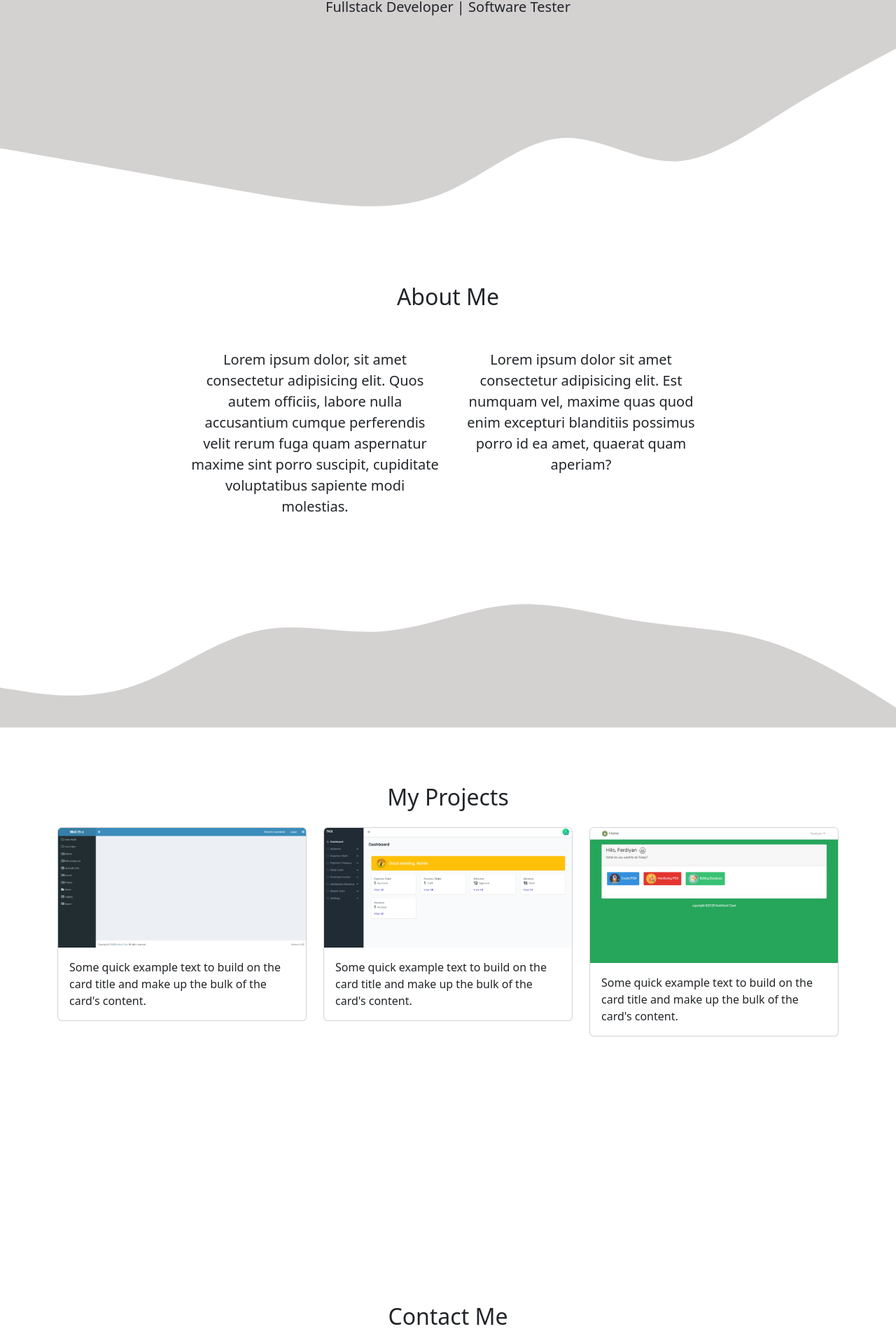
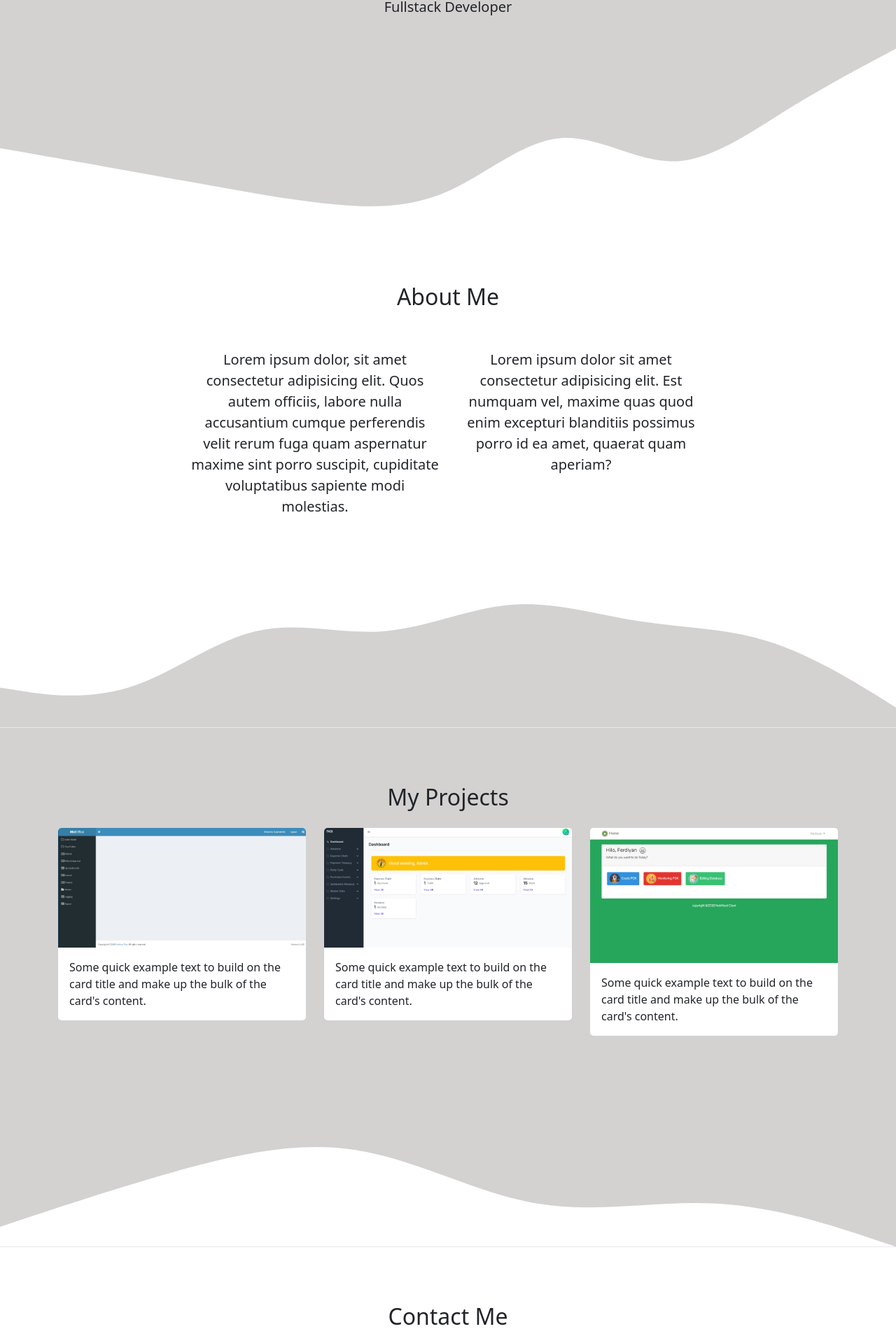
Before and after one commit to ferdiyansyaputra/ferdiyansyaputra.github.io, a plain HTML site: page index.html in a window 1280 px wide. Shown: the part 369-2278 px from the top of the page at 70% size. Drawn offline with nearby package versions, Linux system fonts and the light colour scheme.

Commit message:
Fixing issue project navbar link doesn't work

```diff
--- a/index.html
+++ b/index.html
@@ -20,7 +20,7 @@
         <div class="collapse navbar-collapse" id="navbarNav">
           <ul class="navbar-nav ms-auto">
             <li class="nav-item">
-              <a class="nav-link active" aria-current="page" href="#id">Home</a>
+              <a class="nav-link active" aria-current="page" href="#home">Home</a>
             </li>
             <li class="nav-item">
               <a class="nav-link" href="#about">About</a>
@@ -41,7 +41,7 @@
     <section class="jumbotron text-center">
       <img src="img/frieren.jpg" alt="Frieren" width="200" class="rounded-circle img-thumbnail" />
       <h1 class="display-4">Frieren Gaming</h1>
-      <p class="lead">Fullstack Developer | Software Tester</p>
+      <p class="lead">Fullstack Developer</p>
       <svg xmlns="http://www.w3.org/2000/svg" viewBox="0 0 1440 320">
         <path
           fill="#FFFF"
@@ -81,7 +81,7 @@
     </section>
     <!-- Akhir About -->
     <!-- Projects -->
-    <section id="project mb-3">
+    <section id="project">
       <div class="container">
         <div class="row text-center mb-3">
           <div class="col">
```
